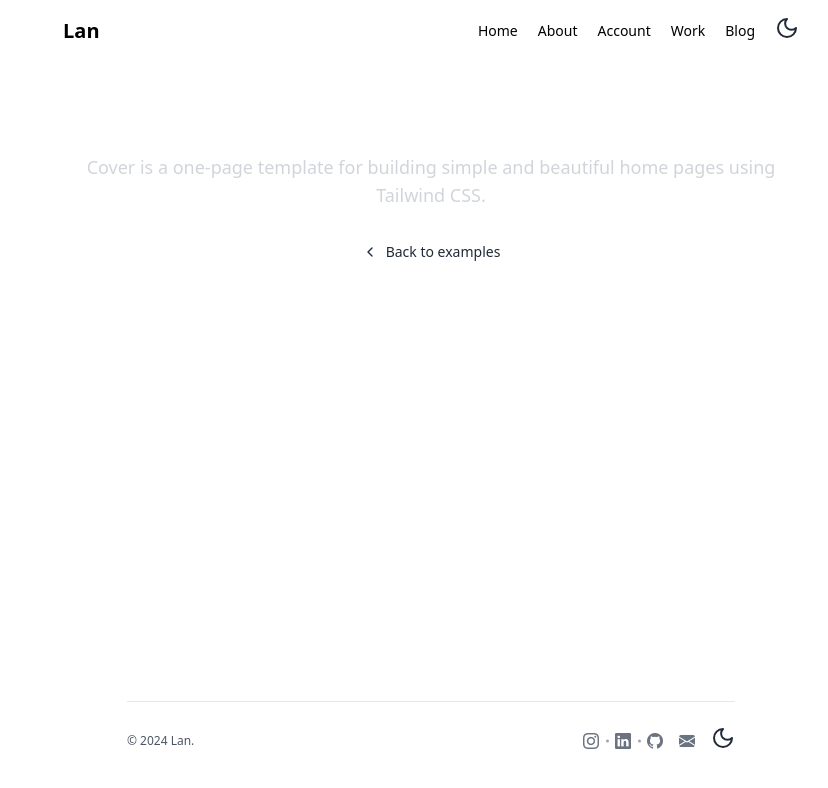
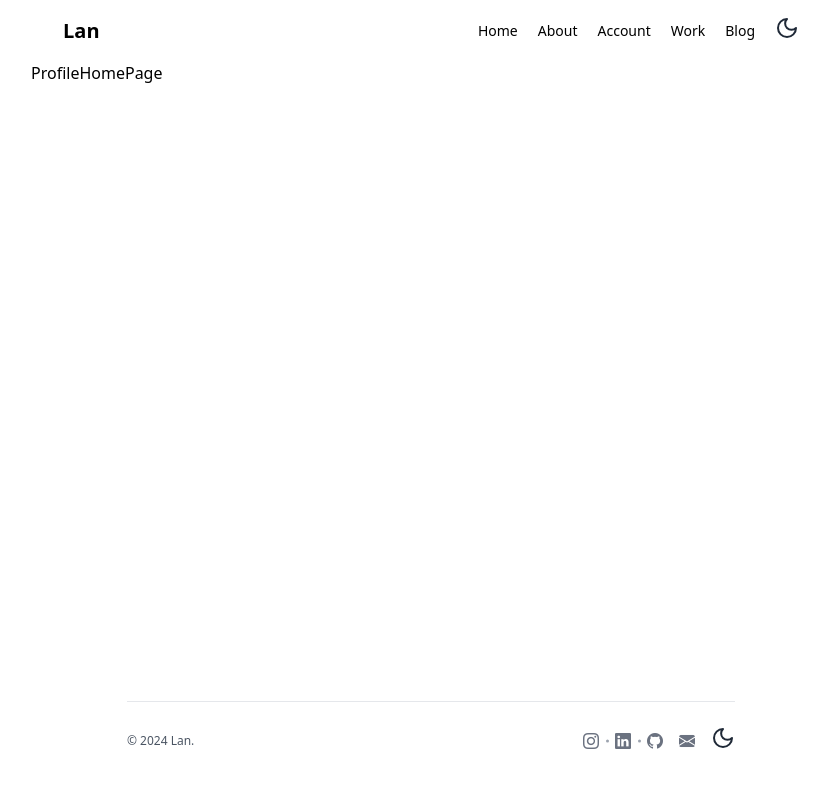
Before and after one commit to IOUKI/my-github-pages, a Next.js app: page /profile in a window 1280 px wide. Shown: the top 788 px of the page, without its empty margins (209-1037 px from the left). Built offline with nearby package versions, Linux system fonts and the light colour scheme.

Commit message:
rm: 移除預設版面，後續調整content版面

```diff
--- a/app/profile/page.tsx
+++ b/app/profile/page.tsx
@@ -3,16 +3,7 @@ import React from 'react'
 const ProfileHomePage = () => {
   return (
     <>
-      <div className="text-center py-10 px-4 sm:px-6 lg:px-8">
-        <h1 className="block text-2xl font-bold text-white sm:text-4xl">Cover Page</h1>
-        <p className="mt-3 text-lg text-gray-300">Cover is a one-page template for building simple and beautiful home pages using Tailwind CSS.</p>
-        <div className="mt-5 flex flex-col justify-center items-center gap-2 sm:flex-row sm:gap-3">
-          <a className="w-full sm:w-auto py-3 px-4 inline-flex justify-center items-center gap-x-2 text-sm font-medium rounded-lg border border-transparent bg-white text-gray-800 hover:bg-gray-200 focus:outline-none focus:bg-gray-200 disabled:opacity-50 disabled:pointer-events-none" target="parent" href="../examples.html">
-            <svg className="shrink-0 size-4" xmlns="http://www.w3.org/2000/svg" width="24" height="24" viewBox="0 0 24 24" fill="none" stroke="currentColor" strokeWidth="2" strokeLinecap="round" strokeLinejoin="round"><path d="m15 18-6-6 6-6" /></svg>
-            Back to examples
-          </a>
-        </div>
-      </div>
+      ProfileHomePage
     </>
   )
 }
```
